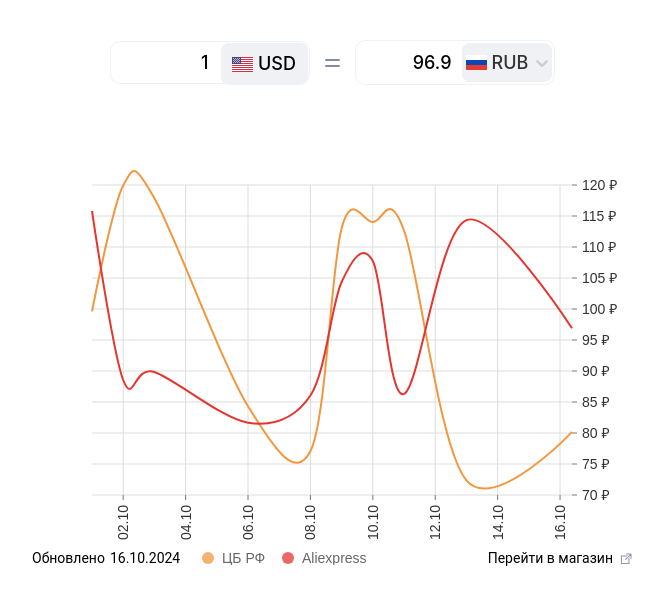
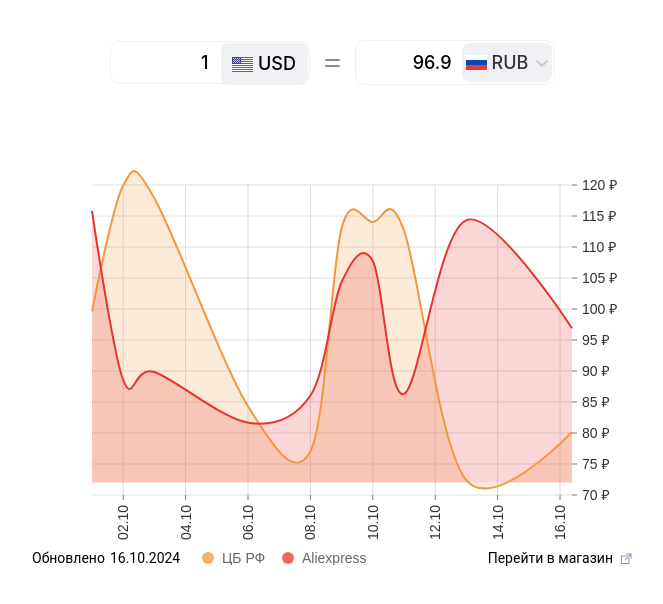
Before and after one commit to Lonerr7/Kwork-Chart, a React (Create React App) app: page / in a window 1280 px wide. Shown: the top 604 px of the page, without its empty margins (308-971 px from the left). Built offline with nearby package versions, Linux system fonts and the light colour scheme.

Commit message:
10. Added logic to display area baseline

```diff
--- a/package.json
+++ b/package.json
@@ -4,7 +4,6 @@
   "private": true,
   "homepage": ".",
   "dependencies": {
-    "@nivo/core": "^0.87.0",
     "@nivo/line": "^0.87.0",
     "@testing-library/jest-dom": "^5.17.0",
     "@testing-library/react": "^13.4.0",
--- a/src/components/Graph/Graph.tsx
+++ b/src/components/Graph/Graph.tsx
@@ -1,5 +1,4 @@
 import { ResponsiveLine } from '@nivo/line';
-import { linearGradientDef } from '@nivo/core';
 import {
   ChartDataObject,
   DataOrigins,
@@ -25,6 +24,13 @@ const Graph: React.FC<Props> = ({ data, selectedOption }) => {
       month: 'numeric',
       year: 'numeric',
     });
+
+  const min1 = Math.min(...data[0].data.map((item) => item.y));
+  const min2 = Math.min(...data[1].data.map((item) => item.y));
+  const minimal = Math.min(min1, min2);
+  const minimalFloored = Math.floor(minimal);
+
+  console.log(minimal);
 
   return (
     <div className={s.graph}>
@@ -77,7 +83,7 @@ const Graph: React.FC<Props> = ({ data, selectedOption }) => {
         xScale={{ type: 'time' }}
         yScale={{
           type: 'linear',
-          min: 'auto',
+          min: minimalFloored,
           max: 'auto',
         }}
         axisTop={null}
@@ -104,6 +110,8 @@ const Graph: React.FC<Props> = ({ data, selectedOption }) => {
             return formatDateToRuLocale(props);
           },
         }}
+        enableArea
+        areaBaselineValue={minimalFloored}
         pointSize={3}
         pointColor={{ theme: 'background' }}
         pointBorderWidth={6}
```
Also changed, not shown: src/App.tsx (+0 -193 lines), 1 other file (tests, documents, lock files or other folders).
